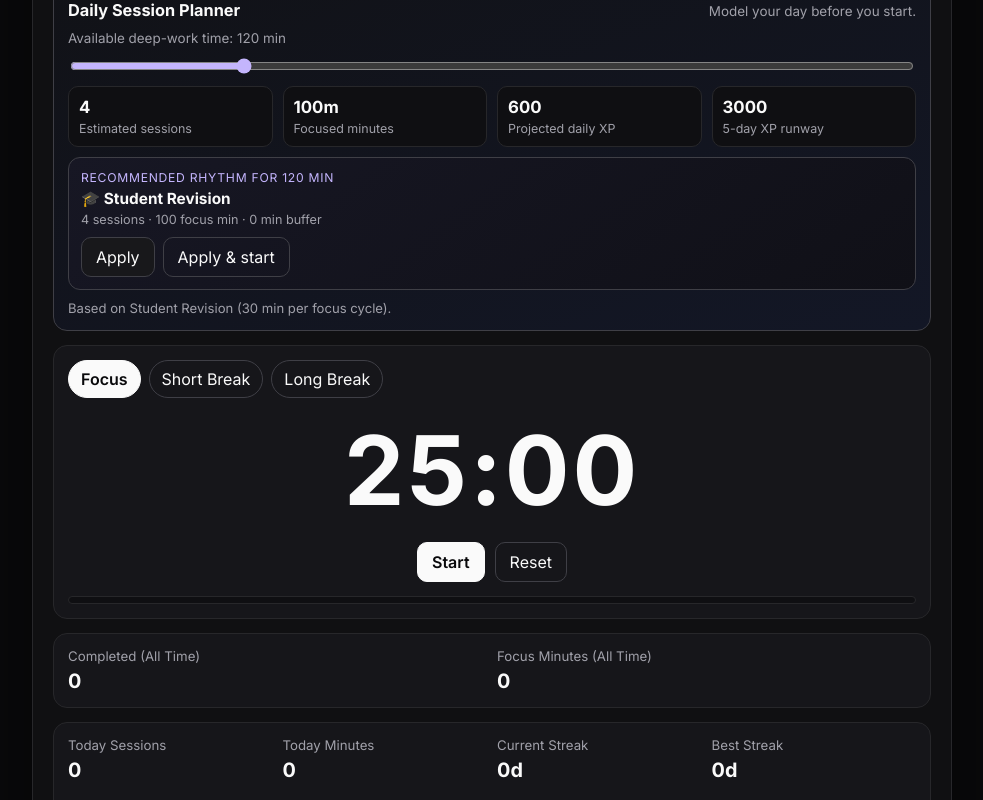
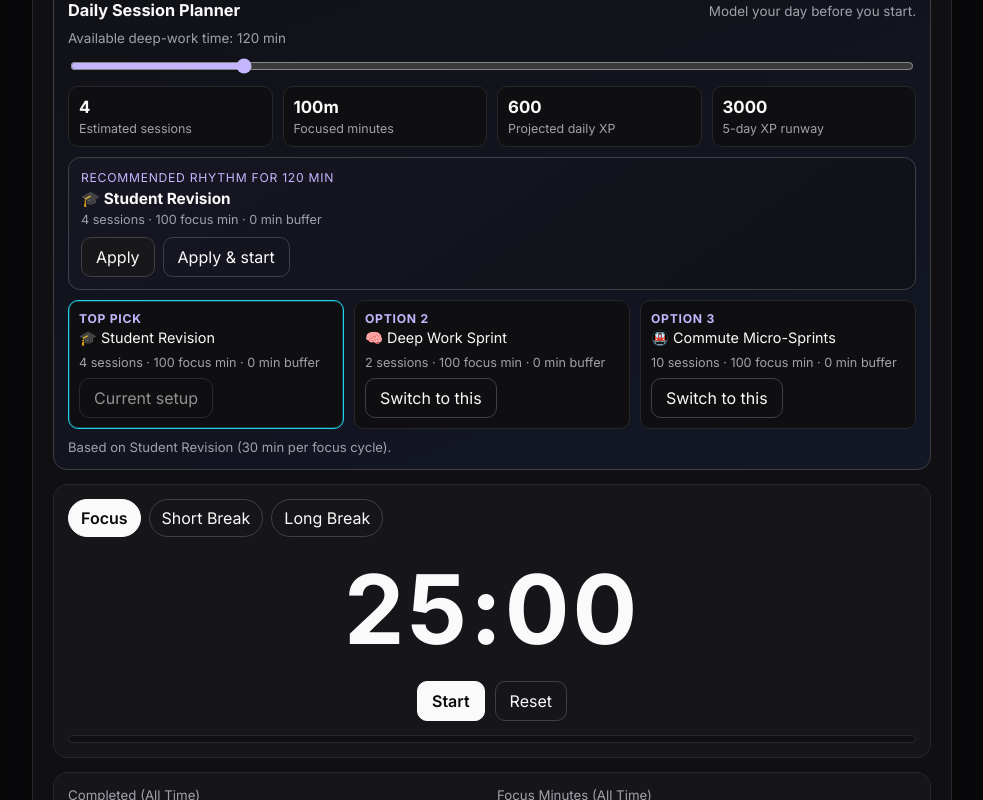
Before and after one commit to dhyoprd/pomodoro-glass, a Next.js app: page / in a window 1280 px wide. Shown: the part 830-1630 px from the top of the page, without its empty margins (148-1131 px from the left). Built offline with nearby package versions, Linux system fonts and the light colour scheme.

Commit message:
feat(planner): add preset fit ranking cards

```diff
--- a/src/app/globals.css
+++ b/src/app/globals.css
@@ -329,6 +329,56 @@ section {
 .planner-recommendation small {
   color: var(--muted);
   font-size: 0.79rem;
+}
+
+.planner-fit-grid {
+  display: grid;
+  grid-template-columns: repeat(3, minmax(0, 1fr));
+  gap: 10px;
+}
+
+.planner-fit-card {
+  background: #0f0f12;
+  border: 1px solid var(--line);
+  border-radius: 10px;
+  padding: 10px;
+  display: grid;
+  gap: 8px;
+}
+
+.planner-fit-card.top {
+  border-color: #c4b5fd;
+  box-shadow: inset 0 0 0 1px rgba(196, 181, 253, 0.25);
+}
+
+.planner-fit-card.active {
+  border-color: #22d3ee;
+  box-shadow: inset 0 0 0 1px rgba(34, 211, 238, 0.25);
+}
+
+.planner-fit-head {
+  display: grid;
+  gap: 3px;
+}
+
+.planner-fit-head strong {
+  font-size: 0.76rem;
+  color: #c4b5fd;
+  text-transform: uppercase;
+  letter-spacing: 0.06em;
+}
+
+.planner-fit-head span {
+  font-size: 0.9rem;
+}
+
+.planner-fit-card small {
+  color: var(--muted);
+  font-size: 0.79rem;
+}
+
+.planner-fit-card button {
+  justify-self: start;
 }
 
 .timer-card { display: grid; gap: 14px; }
@@ -826,6 +876,7 @@ input:focus { border-color: #71717a; }
   .momentum-grid { grid-template-columns: 1fr; }
   .quick-onboarding-grid { grid-template-columns: 1fr; }
   .planner-metrics { grid-template-columns: repeat(2, minmax(0, 1fr)); }
+  .planner-fit-grid { grid-template-columns: 1fr; }
 }
 
 @media (max-width: 600px) {
--- a/src/ui/PomodoroApp.tsx
+++ b/src/ui/PomodoroApp.tsx
@@ -113,8 +113,8 @@ export function PomodoroApp() {
     };
   }, [activePreset?.settings, planningMinutes, state.settings]);
 
-  const recommendedPreset = useMemo(() => {
-    const ranked = USE_CASE_PRESETS.map((preset) => {
+  const rankedPresetPlans = useMemo(() =>
+    USE_CASE_PRESETS.map((preset) => {
       const cycleMinutes = preset.settings.focus + preset.settings.shortBreak;
       const sessions = Math.max(1, Math.floor(planningMinutes / cycleMinutes));
       const focusMinutes = sessions * preset.settings.focus;
@@ -129,10 +129,10 @@ export function PomodoroApp() {
         remainder,
         score,
       };
-    }).sort((a, b) => b.score - a.score);
+    }).sort((a, b) => b.score - a.score),
+  [planningMinutes]);
 
-    return ranked[0];
-  }, [planningMinutes]);
+  const recommendedPreset = rankedPresetPlans[0];
 
   const showQuickOnboarding = state.stats.completed === 0 && state.tasks.length === 0;
 
@@ -276,6 +276,27 @@ export function PomodoroApp() {
                 </button>
               </div>
             </article>
+          ) : null}
+          {rankedPresetPlans.length ? (
+            <div className="planner-fit-grid" aria-label="Preset fit ranking">
+              {rankedPresetPlans.slice(0, 3).map((plan, index) => {
+                const isTopPick = index === 0;
+                const isActivePlan = plan.preset.id === activePreset?.id;
+
+                return (
+                  <article className={`planner-fit-card ${isTopPick ? 'top' : ''} ${isActivePlan ? 'active' : ''}`} key={`fit-${plan.preset.id}`}>
+                    <div className="planner-fit-head">
+                      <strong>{isTopPick ? 'Top pick' : `Option ${index + 1}`}</strong>
+                      <span>{plan.preset.icon} {plan.preset.name}</span>
+                    </div>
+                    <small>{plan.sessions} sessions · {plan.focusMinutes} focus min · {plan.remainder} min buffer</small>
+                    <button type="button" className="ghost" disabled={isActivePlan} onClick={() => applyPreset(plan.preset)}>
+                      {isActivePlan ? 'Current setup' : 'Switch to this'}
+                    </button>
+                  </article>
+                );
+              })}
+            </div>
           ) : null}
           <p>
             Based on {activePreset?.name ?? 'current settings'} ({sessionPlanner.cycleMinutes} min per focus cycle).
```
